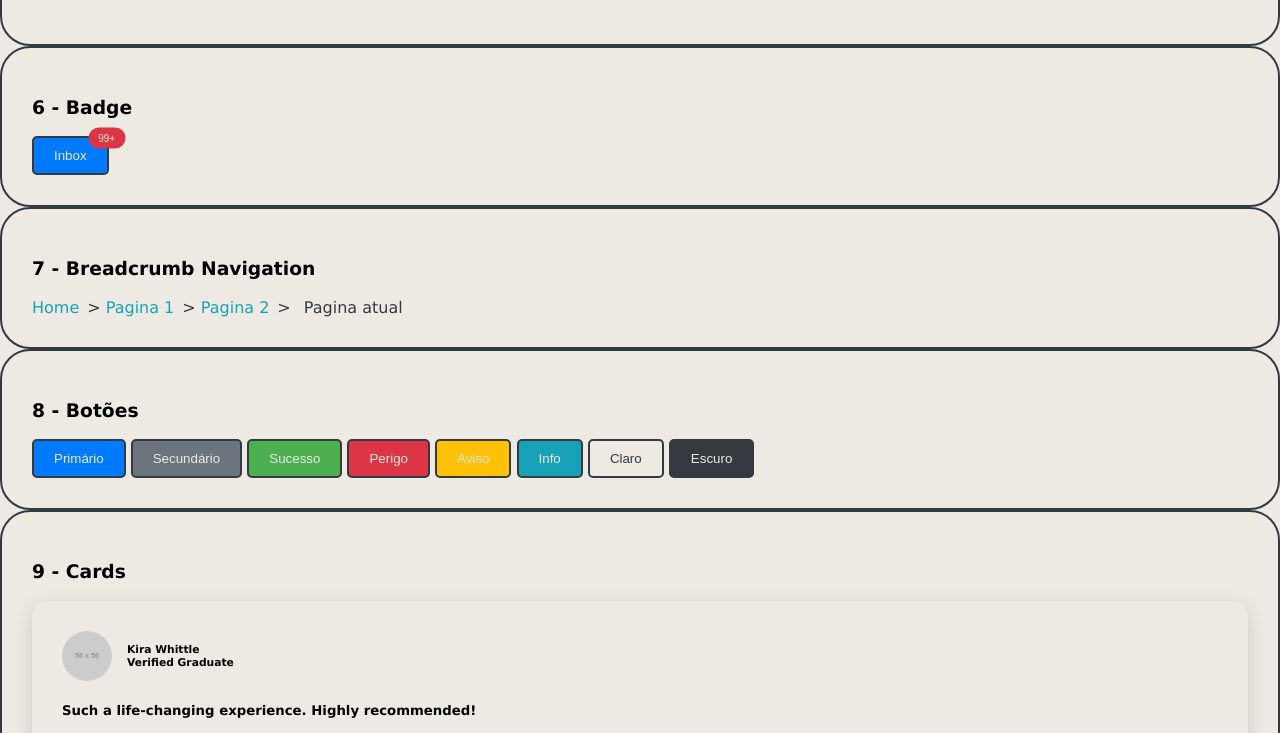
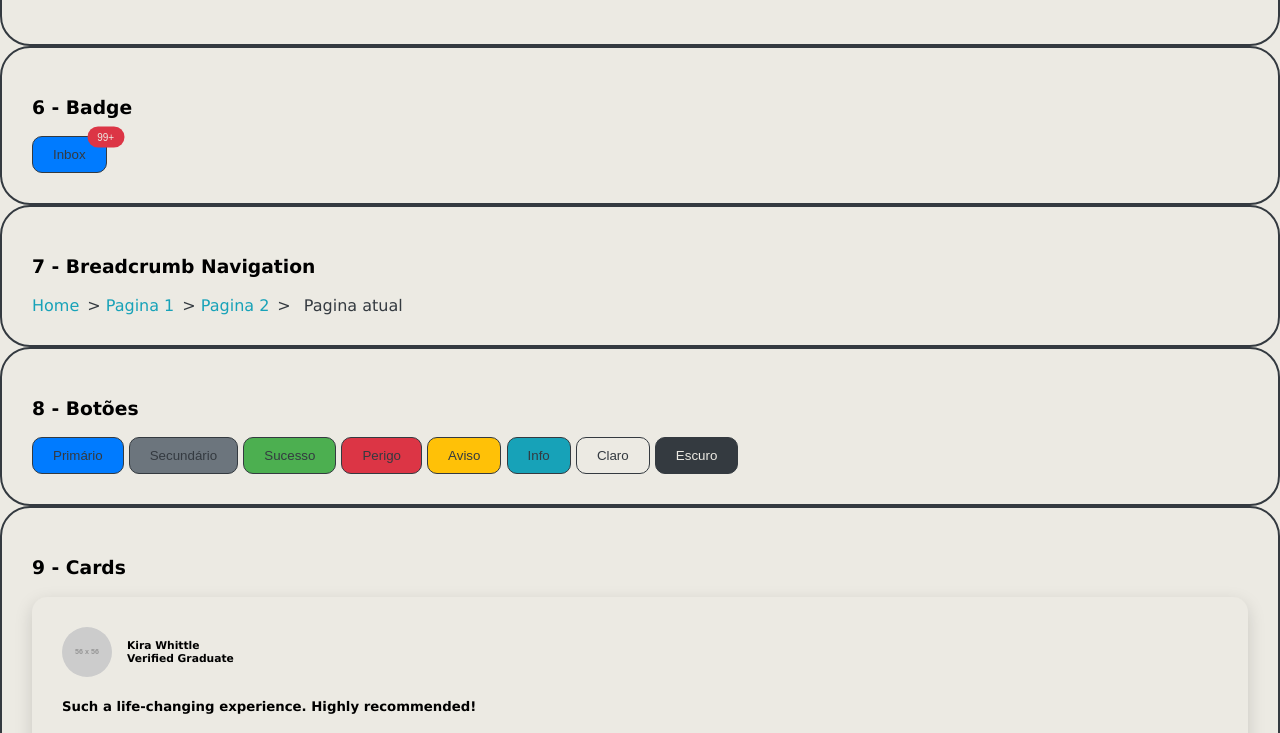
Before and after one commit to joaok-freitas/Projeto-InfoAlunos, a plain HTML site: page Stylesheet/index.html in a window 1280 px wide. Shown: the part 1602-2335 px from the top of the page. Drawn offline with Linux system fonts and the light colour scheme; placeholder pictures from the web are drawn by us.

Commit message:
minor adjustments

```diff
--- a/Stylesheet/styles.css
+++ b/Stylesheet/styles.css
@@ -196,10 +196,10 @@ body {
 /* button styles */
 .btn, .btn-primary {
     background-color: var(--cor-primaria);
-    color: var(--cor-claro);
+    color: var(--cor-escuro);
     padding: 10px 20px;
-    border: 2px solid var(--cor-escuro);
-    border-radius: 5px;
+    border: 1px solid var(--cor-escuro);
+    border-radius: 10px;
     cursor: pointer;
 }
 
```
